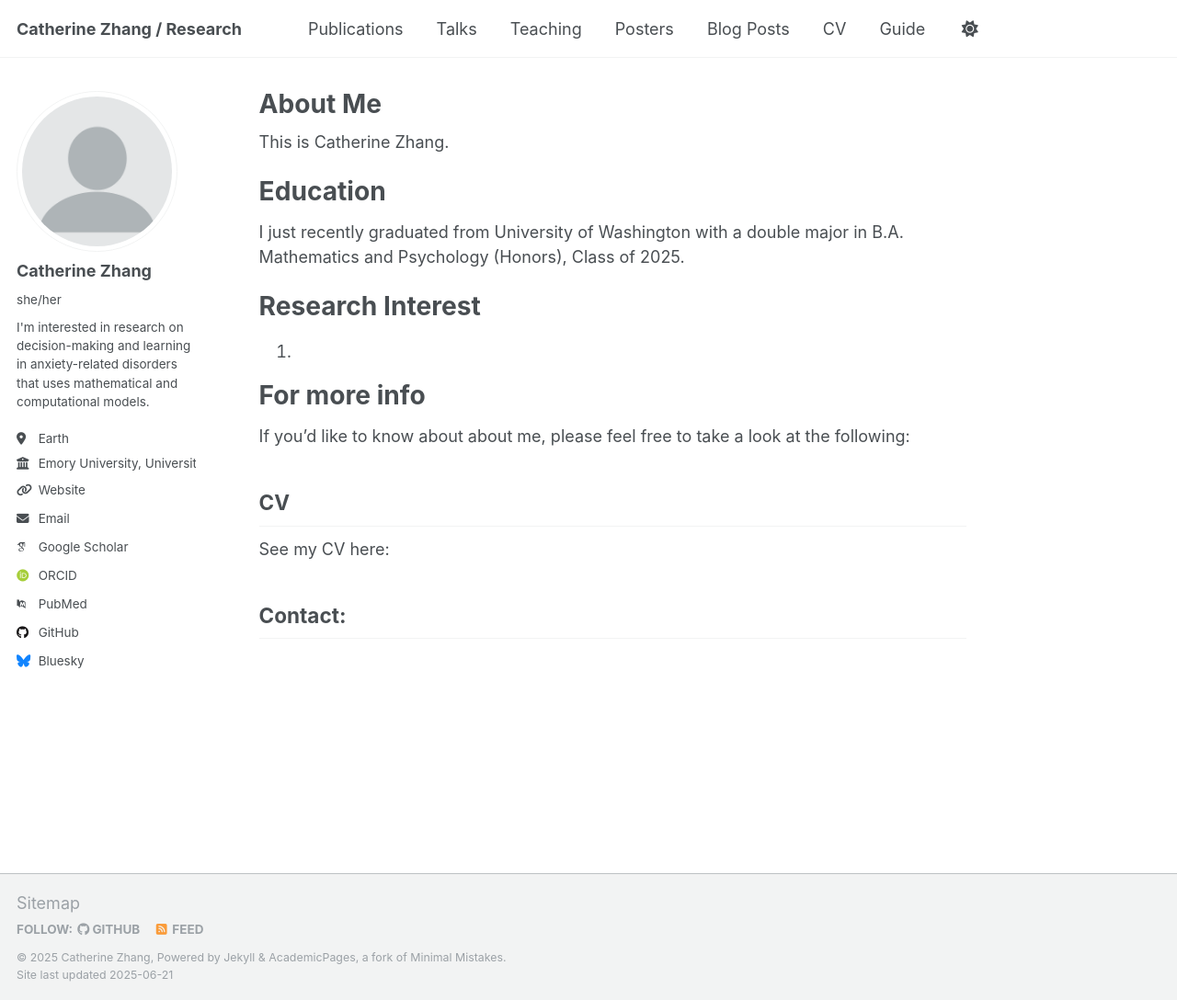
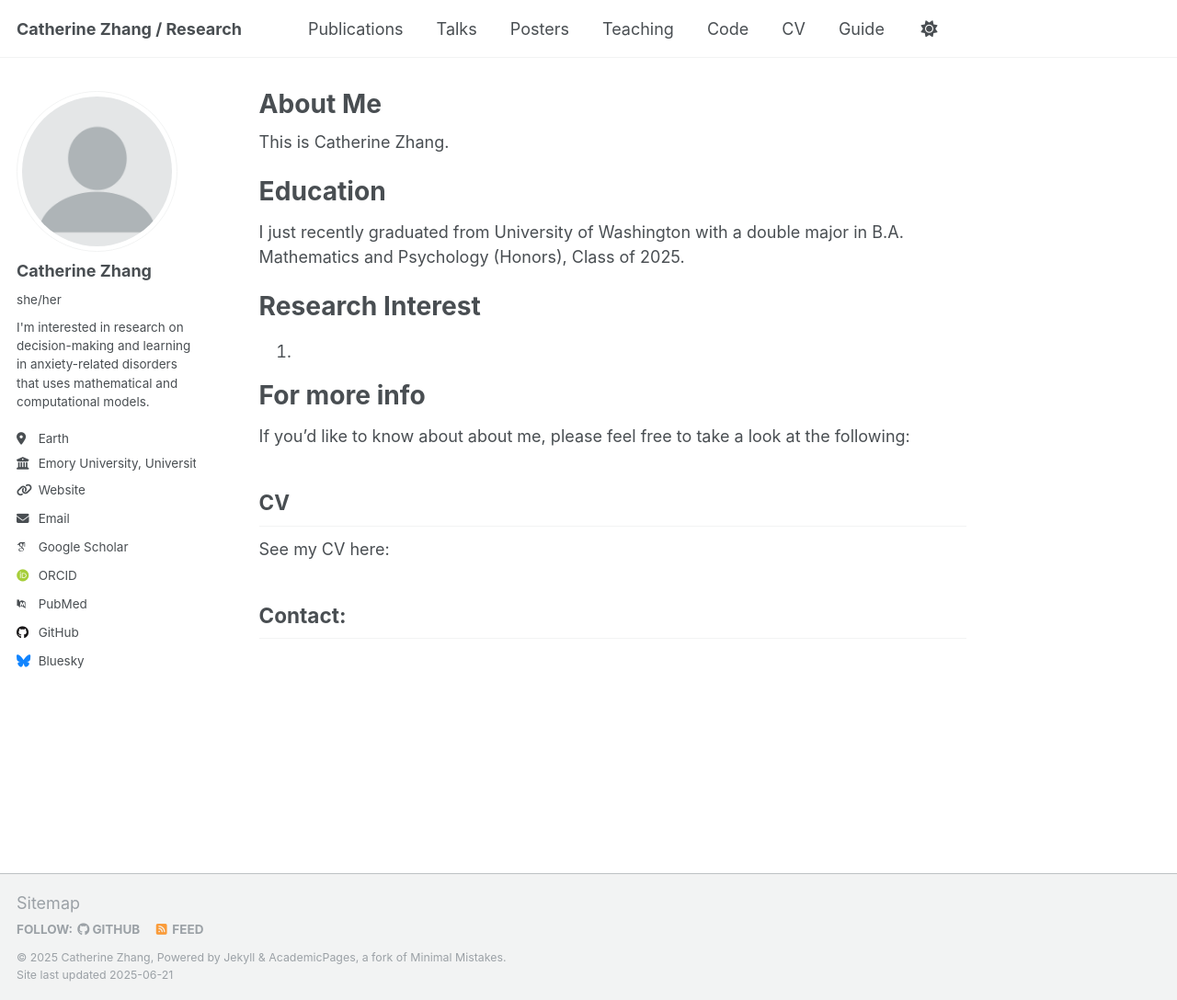
Before and after one commit to Cathzzy/cathzzy.github.io, a Jekyll site: the page built from _pages/about.md, in a window 1280 px wide and 1088 px high. Shown: the whole window at 92% size. Built offline with Jekyll 4.4.1, drawn with Linux system fonts in a browser that asks for light colours; some web fonts are replaced.

Commit message:
Update navigation.yml

```diff
--- a/_data/navigation.yml
+++ b/_data/navigation.yml
@@ -14,14 +14,14 @@ main:
   - title: "Talks"
     url: /talks/
 
+  - title: "Posters"
+    url: /posters/
+
   - title: "Teaching"
     url: /teaching/
 
-  - title: "Posters"
-    url: /posters/
-
-  - title: "Blog Posts"
-    url: /year-archive/
+  - title: "Code"
+    url: /code/
 
   - title: "CV"
     url: /cv/
```
